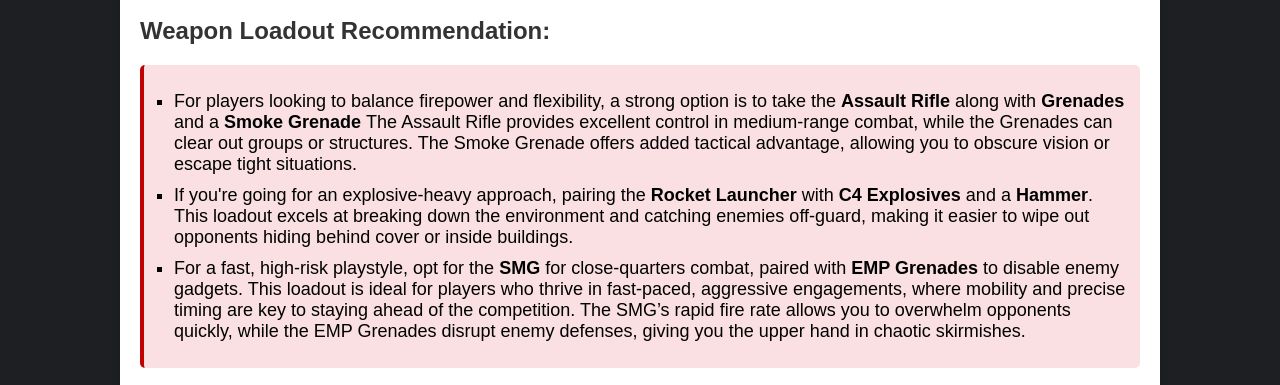
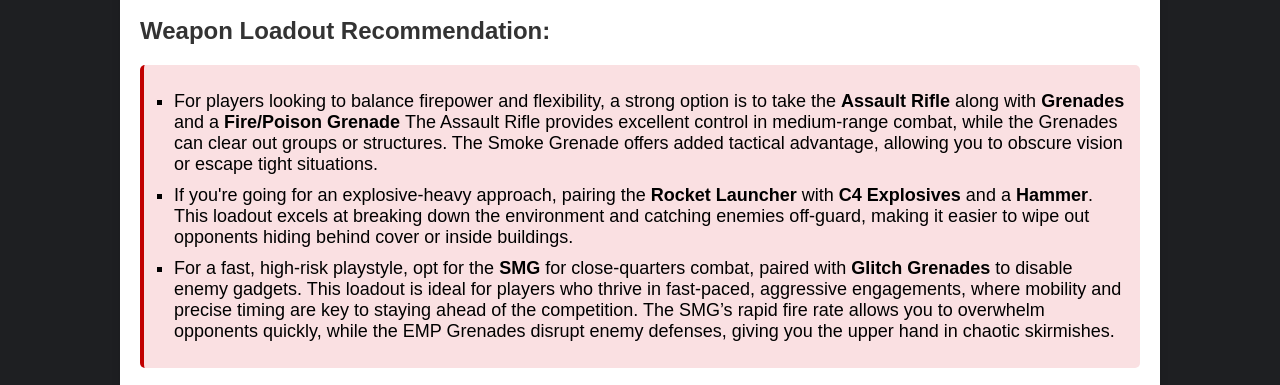
Before and after one commit to IliaShashkin/WEbSiteForGameTips, a website: page TheFinals.html in a window 1280 px wide. Shown: the part 3848-4233 px from the top of the page. Drawn offline with Linux system fonts and the light colour scheme.

Commit message:
Loadout update

```diff
--- a/TheFinals.html
+++ b/TheFinals.html
@@ -222,7 +222,7 @@
     <div class="tips">
         <ul>
             <li>For players looking to balance firepower and flexibility, a strong option is to
-                take the <strong>Assault Rifle</strong> along with <strong>Grenades </strong>and a <strong>Smoke Grenade </strong> The Assault Rifle provides
+                take the <strong>Assault Rifle</strong> along with <strong>Grenades </strong>and a <strong>Fire/Poison Grenade </strong> The Assault Rifle provides
                 excellent control in medium-range combat, while the Grenades can clear out groups or structures.
                 The Smoke Grenade offers added tactical advantage, allowing you to obscure vision or escape tight situations.</li>
 
@@ -230,7 +230,7 @@
                 and a <strong>Hammer</strong>. This loadout excels at breaking down the environment and catching enemies off-guard, making it
                 easier to wipe out opponents hiding behind cover or inside buildings.</li>
 
-            <li>For a fast, high-risk playstyle, opt for the <strong>SMG</strong> for close-quarters combat, paired with <strong>EMP Grenades </strong>to disable enemy
+            <li>For a fast, high-risk playstyle, opt for the <strong>SMG</strong> for close-quarters combat, paired with <strong>Glitch Grenades </strong>to disable enemy
                 gadgets. This loadout is ideal for players who thrive in fast-paced, aggressive engagements, where mobility and precise timing are key to staying ahead
                 of the competition. The SMG’s rapid fire rate allows you to overwhelm opponents quickly, while the EMP Grenades disrupt enemy defenses, giving you the
                 upper hand in chaotic skirmishes.</li>
```
